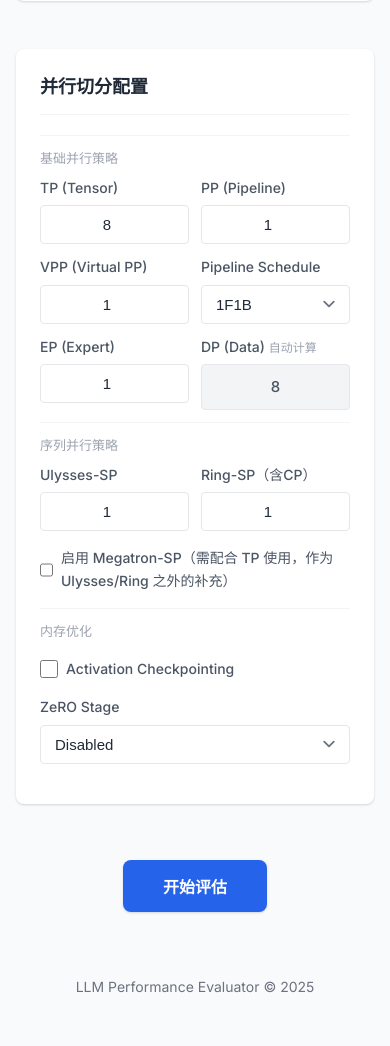
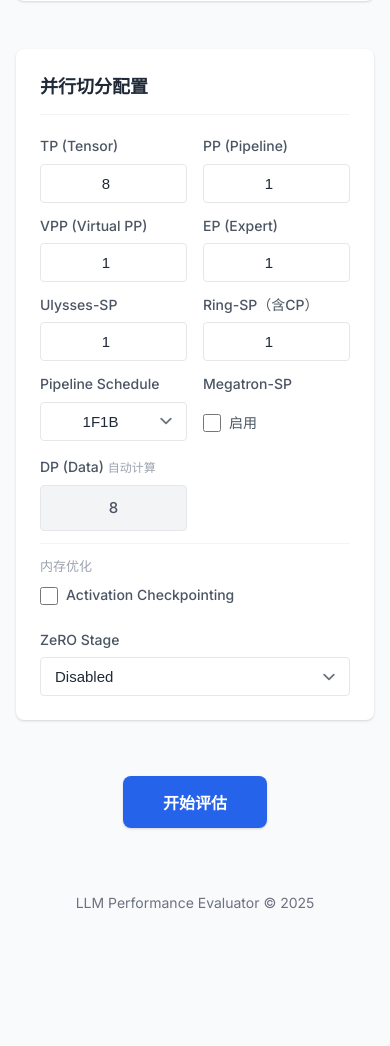
Before and after one commit to ParanoidHW/CePing, a Flask app: page / in a window 390 px wide. Shown: the part 2318-3364 px from the top of the page. After the commit the page ends 3227 px from the top, so only its background shows below. Run offline with Flask 2, Linux system fonts and the light colour scheme.

Commit message:
refactor(web): flatten parallelism config layout to 4-column grid
- Change parallel config from vertical stack to wide grid layout
- Row 1: TP | PP | VPP | EP
- Row 2: Ulysses-SP | Ring-SP | Pipeline Schedule | Megatron-SP
- Row 3: DP (auto-calculated)
- Add responsive style for smaller screens

```diff
--- a/web/static/css/style.css
+++ b/web/static/css/style.css
@@ -239,7 +239,6 @@ select {
     box-shadow: var(--shadow-sm);
 }
 
-/* Parallel Grid */
 .parallel-grid {
     display: grid;
     grid-template-columns: repeat(4, 1fr);
@@ -252,6 +251,63 @@ select {
 
 .parallel-grid input {
     text-align: center;
+}
+
+.parallel-grid-wide {
+    display: grid;
+    grid-template-columns: repeat(4, 1fr);
+    gap: 0.75rem 1rem;
+}
+
+.parallel-grid-wide .form-group {
+    margin: 0;
+}
+
+.parallel-grid-wide input,
+.parallel-grid-wide select {
+    text-align: center;
+}
+
+.parallel-grid-wide .checkbox-group {
+    display: flex;
+    flex-direction: column;
+}
+
+.parallel-grid-wide .checkbox-wrapper {
+    display: flex;
+    align-items: center;
+    gap: 0.5rem;
+    padding: 0.625rem 0;
+}
+
+.parallel-grid-wide .checkbox-wrapper input[type="checkbox"] {
+    width: 1.125rem;
+    height: 1.125rem;
+    accent-color: var(--primary);
+    cursor: pointer;
+    margin: 0;
+}
+
+.parallel-grid-wide .checkbox-label {
+    font-size: 0.875rem;
+    color: var(--gray-600);
+}
+
+.memory-opts {
+    display: flex;
+    align-items: flex-end;
+    gap: 1.5rem;
+    flex-wrap: wrap;
+}
+
+.memory-opts .form-check {
+    margin: 0;
+    padding-bottom: 0.625rem;
+}
+
+.memory-opts .inline-group {
+    margin: 0;
+    min-width: 150px;
 }
 
 /* Read-only Display */
@@ -484,6 +540,16 @@ footer {
 }
 
 /* Responsive */
+.card.parallelism-config {
+    grid-column: span 2;
+}
+
+@media (max-width: 1024px) {
+    .card.parallelism-config {
+        grid-column: span 1;
+    }
+}
+
 @media (max-width: 640px) {
     .container {
         padding: 1rem;
@@ -504,6 +570,16 @@ footer {
     .parallel-grid {
         grid-template-columns: repeat(2, 1fr);
     }
+
+    .parallel-grid-wide {
+        grid-template-columns: repeat(2, 1fr);
+    }
+
+    .memory-opts {
+        flex-direction: column;
+        align-items: stretch;
+        gap: 0.75rem;
+    }
 }
 
 /* Smooth transitions */
--- a/web/templates/index.html
+++ b/web/templates/index.html
@@ -244,8 +244,7 @@
                 <section class="card parallelism-config">
                     <h2>并行切分配置</h2>
 
-                    <div class="section-hint">基础并行策略</div>
-                    <div class="parallel-grid">
+                    <div class="parallel-grid-wide">
                         <div class="form-group">
                             <label>TP (Tensor)</label>
                             <input type="number" id="tp-degree" value="8" min="1">
@@ -259,6 +258,18 @@
                             <input type="number" id="vpp-degree" value="1" min="1">
                         </div>
                         <div class="form-group">
+                            <label>EP (Expert)</label>
+                            <input type="number" id="ep-degree" value="1" min="1">
+                        </div>
+                        <div class="form-group">
+                            <label>Ulysses-SP</label>
+                            <input type="number" id="ulysses-degree" value="1" min="1">
+                        </div>
+                        <div class="form-group">
+                            <label>Ring-SP（含CP）</label>
+                            <input type="number" id="ring-degree" value="1" min="1">
+                        </div>
+                        <div class="form-group">
                             <label>Pipeline Schedule</label>
                             <select id="pipeline-schedule">
                                 <option value="1f1b">1F1B</option>
@@ -266,9 +277,12 @@
                                 <option value="interleaved">Interleaved</option>
                             </select>
                         </div>
-                        <div class="form-group">
-                            <label>EP (Expert)</label>
-                            <input type="number" id="ep-degree" value="1" min="1">
+                        <div class="form-group checkbox-group">
+                            <label>Megatron-SP</label>
+                            <div class="checkbox-wrapper">
+                                <input type="checkbox" id="megatron-sp-enabled">
+                                <span class="checkbox-label">启用</span>
+                            </div>
                         </div>
                         <div class="form-group">
                             <label>DP (Data) <span class="auto-calc-hint">自动计算</span></label>
@@ -277,39 +291,23 @@
                         </div>
                     </div>
 
-                    <div class="section-hint">序列并行策略</div>
-                    <div class="parallel-grid">
-                        <div class="form-group">
-                            <label>Ulysses-SP</label>
-                            <input type="number" id="ulysses-degree" value="1" min="1">
-                        </div>
-                        <div class="form-group">
-                            <label>Ring-SP（含CP）</label>
-                            <input type="number" id="ring-degree" value="1" min="1">
-                        </div>
-                    </div>
-
-                    <div class="form-check">
-                        <input type="checkbox" id="megatron-sp-enabled">
-                        <label for="megatron-sp-enabled">启用 Megatron-SP（需配合 TP 使用，作为 Ulysses/Ring 之外的补充）</label>
-                    </div>
-
                     <div id="dp-validation-error" class="validation-error" style="display: none;"></div>
 
                     <div class="section-hint">内存优化</div>
+                    <div class="memory-opts">
                         <div class="form-check">
                             <input type="checkbox" id="activation-checkpointing">
                             <label for="activation-checkpointing">Activation Checkpointing</label>
                         </div>
-
-                    <div class="form-group">
+                        <div class="form-group inline-group">
                             <label>ZeRO Stage</label>
                             <select id="zero-stage">
                                 <option value="0">Disabled</option>
-                            <option value="1">Stage 1 (Optimizer States)</option>
-                            <option value="2">Stage 2 (Gradients)</option>
-                            <option value="3">Stage 3 (Parameters)</option>
+                                <option value="1">Stage 1</option>
+                                <option value="2">Stage 2</option>
+                                <option value="3">Stage 3</option>
                             </select>
+                        </div>
                     </div>
                 </section>
             </div>
```
Lines whose indentation alone changed are shown as unchanged.
